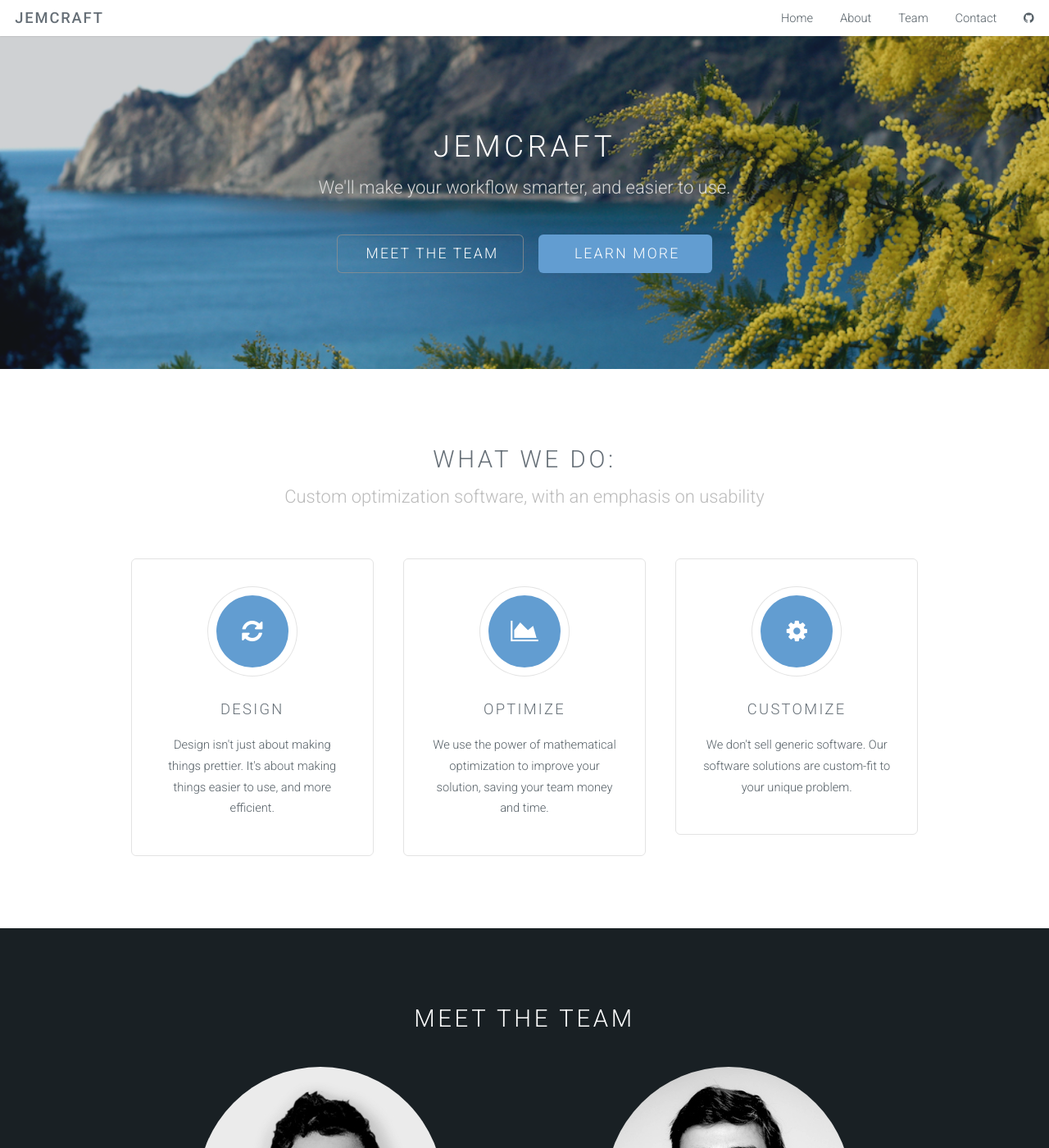
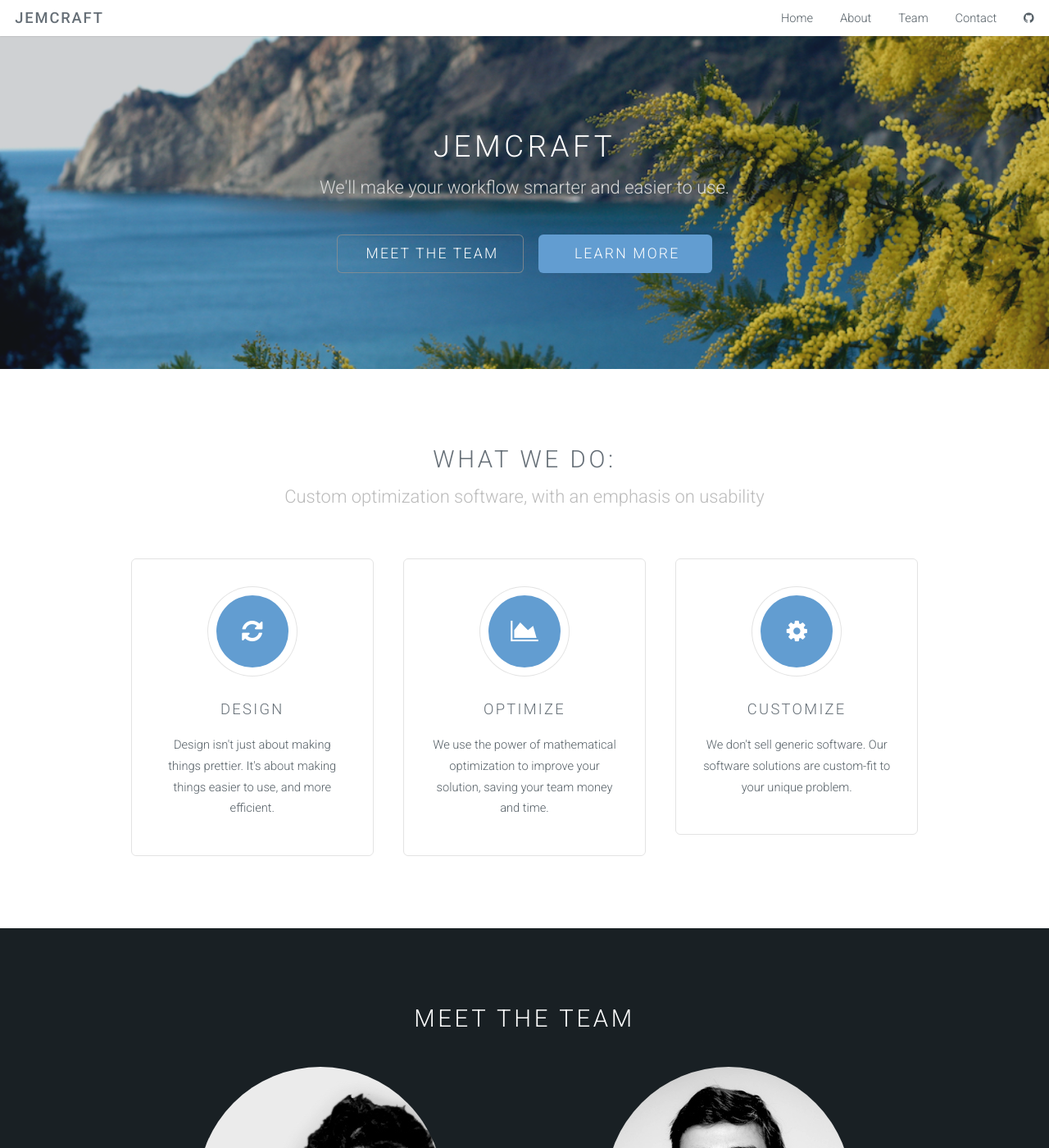
Before and after one commit to Jemcraft/Jemcraft.github.io, a Jekyll site: the page built from index.html, in a window 1280 px wide and 1400 px high. Shown: the whole window at 82% size. Built offline with Jekyll 4.4.1, drawn with Linux system fonts in a browser that asks for light colours; some of the changed text lies outside the part shown.

```diff
--- a/_config.yml
+++ b/_config.yml
@@ -13,7 +13,7 @@ markdown: kramdown
 jay_bio: >
     Jay knows how to turn complicated problems into mathematical solutions. He has multiple years of commercial experience applying mathematical optimization to projects with clients such as the Australian national postal service, and the Australian National Broadband Network. In his free time, Jay is a PhD student in machine learning and neural computation at Carnegie Mellon University.
 emre_bio: >
-    Emre has several years of experience working as a professional creative. His talents include everything from UX design and front-end web development to motion graphics and film making. His client list includes larger corporations such as Hewlett Parkard and Microsoft, as well as film studios, non-profits, and local businesses. In his free time Emre enjoys collecting new skills and meditating in his zen garden.
+    Emre has several years of experience working as a professional creative. His talents include everything from UX design and front-end web development, to motion graphics and illustration. His clients range from larger corporations like as Hewlett Parkard and Microsoft, to film studios, non-profits, and local businesses. In his free time Emre enjoys collecting new skills and meditating in his zen garden.
 emre_email: emre@jemcraft.co
 jay_email: jay@jemcraft.co
 group_email: hello@jemcraft.co
--- a/_includes/footer.html
+++ b/_includes/footer.html
@@ -42,7 +42,7 @@
         </div>
         <ul class="copyright">
             <li>&copy; Jemcraft. All rights reserved.</li>
-            <li>Design by <a href="http://templated.co">TEMPLATED</a>, Jekyll Template by <a href="http://cloudcannon.com">Cloud Cannon</a></li>
+            <!--<li>Design by <a href="http://templated.co">TEMPLATED</a>, Jekyll Template by <a href="http://cloudcannon.com">Cloud Cannon</a></li>-->
         </ul>
     </div>
 </footer>
--- a/_layouts/landing-page.html
+++ b/_layouts/landing-page.html
@@ -12,7 +12,7 @@
         <section id="banner">
             <div class="inner">
                 <h2>Jemcraft</h2>
-                <p>We'll make your workflow smarter, and easier to use.</p>
+                <p>We'll make your workflow smarter and easier to use.</p>
                 <ul class="actions">
                     <li><a href="#team" class="button big alt">Meet the team</a></li>
                     <li><a href="#about" class="button big special">Learn more</a></li>
--- a/css/style.css
+++ b/css/style.css
@@ -1102,7 +1102,7 @@
 	border-radius: 150px;
 	-webkit-border-radius: 150px;
 	-moz-border-radius: 150px;
-	background: url(/images/emre_profile_300.jpg) no-repeat;
+	background: url(/images/emre-bio-pic.jpg) no-repeat;
 }
 
 .jay-image {
```
Also changed, not shown: images/emre-bio-pic.jpg (added).
